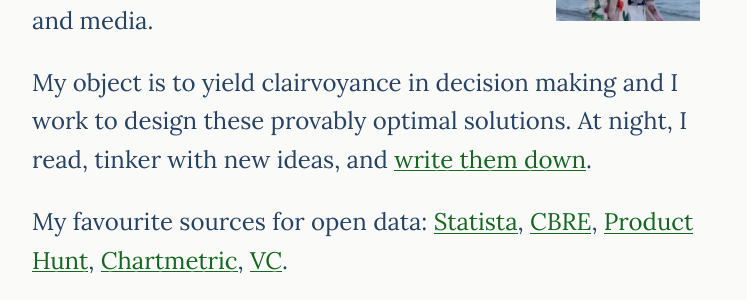
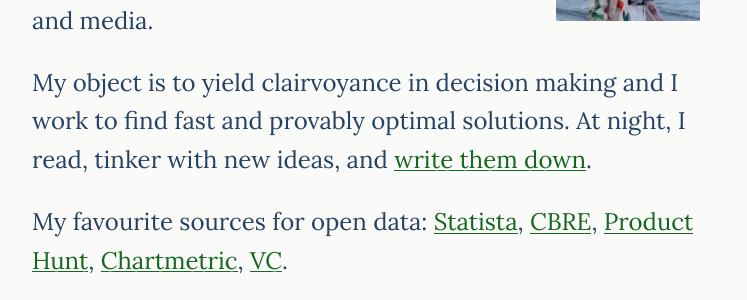
Before and after one commit to deawyk/deawyk.github.io, a Jekyll site: the page built from index.md, in a window 1280 px wide. Shown: the part 296-596 px from the top of the page, without its empty margins (266-1013 px from the left). Built offline with Jekyll 4.4.1, drawn with Linux system fonts in a browser that asks for light colours.

Commit message:
Update index.md

```diff
--- a/index.md
+++ b/index.md
@@ -19,7 +19,7 @@
 Hi and welcome!
 I'm a full-stack Product and Business Analyst with industry experience in real estate & infrastructure and media.
 
-My object is to yield clairvoyance in decision making and I work to design these provably optimal solutions. At night, I read, tinker with new ideas, and [write them down](https://deaw.medium.com/). <br>
+My object is to yield clairvoyance in decision making and I work to find fast and provably optimal solutions. At night, I read, tinker with new ideas, and [write them down](https://deaw.medium.com/). <br>
 
 My favourite sources for open data: [Statista](https://www.statista.com/studies-and-reports/industries), [CBRE](https://www.cbre.ca/en/research-and-reports), [Product Hunt](https://www.producthunt.com/), [Chartmetric](https://www.chartmetric.com/music-industry-trends/6mo-report), [VC](https://www.visualcapitalist.com).
 
```
